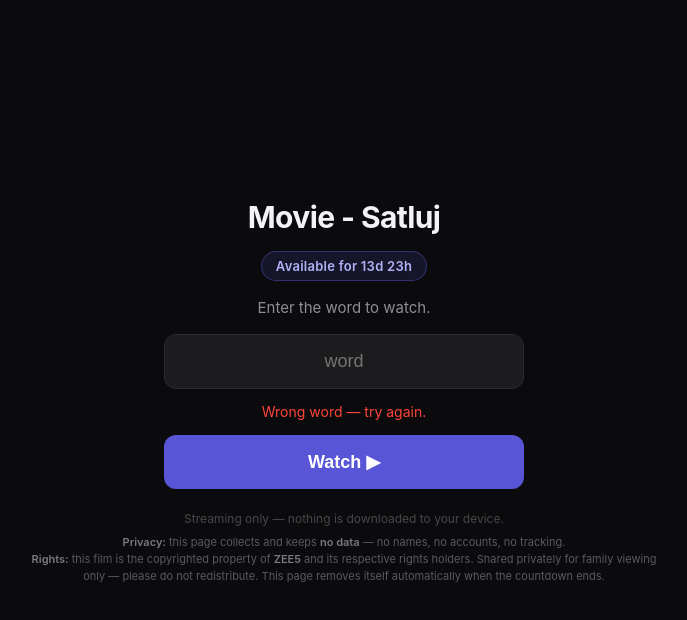
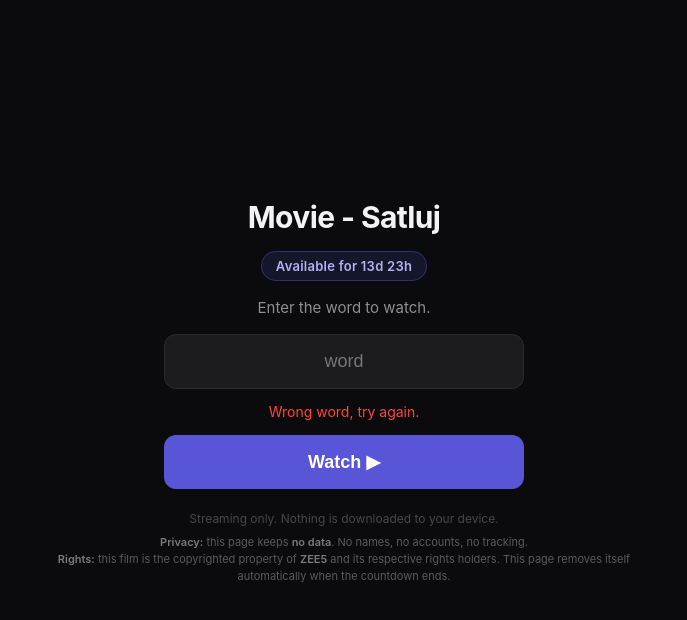
Before and after one commit to mrandhawa14/watch, a plain HTML site: page index.html in a window 1280 px wide. Both pictures are taken after a click on the button "Watch ▶". Shown: the whole page, without its empty margins (296-983 px from the left). Drawn offline with Linux system fonts and the light colour scheme.

Commit message:
Trim notice: drop redistribution line + dashes

```diff
--- a/config.js
+++ b/config.js
@@ -1,9 +1,10 @@
-// Edit these — or let ./add-video.sh fill in videoUrl for you.
+// Edit these, or let ./add-video.sh fill in videoUrl for you.
 window.STREAM_CONFIG = {
   title: "Movie - Satluj ",     // shown above the player
   videoUrl: "https://pub-75baea03abcd4a6ebafdf3cc8b5e9fd3.r2.dev/Satluj_1080p.mp4",    // set automatically by add-video.sh, or paste a direct .mp4 URL
   poster: "",              // optional: a thumbnail image URL to show before play
   passphrase: "JSK",    // the one word parents type. change to whatever you like. "" = no gate.
   captions: "captions.vtt",  // WebVTT subtitle file next to this page. "" = none.
-  expiresAt: "2026-07-22T19:36:26Z"  // auto-takedown (2 weeks): page stops playing after this time.
+  expiresAt: "2026-07-22T19:36:26Z",  // auto-takedown (2 weeks): page stops playing after this time.
+  analyticsToken: ""  // Cloudflare Web Analytics token (anonymous, cookieless, no personal data). "" = off.
 };
--- a/index.html
+++ b/index.html
@@ -92,7 +92,7 @@
   <h1 id="title">Watch</h1>
   <div id="timer" class="timer hidden"></div>
 
-  <!-- Gate (word only — no name, no data collected) -->
+  <!-- Gate (word only, no name, no data collected) -->
   <div id="gate" class="gate hidden">
     <div class="msg">Enter the word to watch.</div>
     <input id="pass" type="text" inputmode="text" autocomplete="off"
@@ -115,12 +115,11 @@
   <div id="takedown" class="msg hidden">This video is no longer available.</div>
 
   <footer>
-    <div class="line">Streaming only — nothing is downloaded to your device.</div>
+    <div class="line">Streaming only. Nothing is downloaded to your device.</div>
     <div class="legal">
-      <b>Privacy:</b> this page collects and keeps <b>no data</b> — no names, no accounts, no tracking.<br>
+      <span id="privacyNote"></span><br>
       <b>Rights:</b> this film is the copyrighted property of <b>ZEE5</b> and its respective rights holders.
-      Shared privately for family viewing only — please do not redistribute. This page removes itself
-      automatically when the countdown ends.
+      This page removes itself automatically when the countdown ends.
     </div>
   </footer>
 
@@ -138,6 +137,23 @@
 
       document.title = cfg.title || 'Watch';
       titleEl.textContent = cfg.title || 'Watch';
+
+      // Anonymous, cookieless analytics (aggregate device/country only, no names, no personal data)
+      if (cfg.analyticsToken) {
+        var beacon = document.createElement('script');
+        beacon.defer = true;
+        beacon.src = 'https://static.cloudflareinsights.com/beacon.min.js';
+        beacon.setAttribute('data-cf-beacon', JSON.stringify({ token: cfg.analyticsToken }));
+        document.head.appendChild(beacon);
+      }
+
+      // Keep the on-page privacy notice honest about whether analytics is on
+      var privacyNote = document.getElementById('privacyNote');
+      if (privacyNote) {
+        privacyNote.innerHTML = cfg.analyticsToken
+          ? '<b>Privacy:</b> no names, no accounts, no personal data. Anonymous, cookieless analytics (aggregate device &amp; country only) let the owner see viewing stats.'
+          : '<b>Privacy:</b> this page keeps <b>no data</b>. No names, no accounts, no tracking.';
+      }
 
       function show(el) { el.classList.remove('hidden'); }
       function hide(el) { el.classList.add('hidden'); }
@@ -218,7 +234,7 @@
             hide(gate);
             startPlayer();
           } else {
-            err.textContent = 'Wrong word — try again.';
+            err.textContent = 'Wrong word, try again.';
           }
         }
         btn.addEventListener('click', tryUnlock);
```
